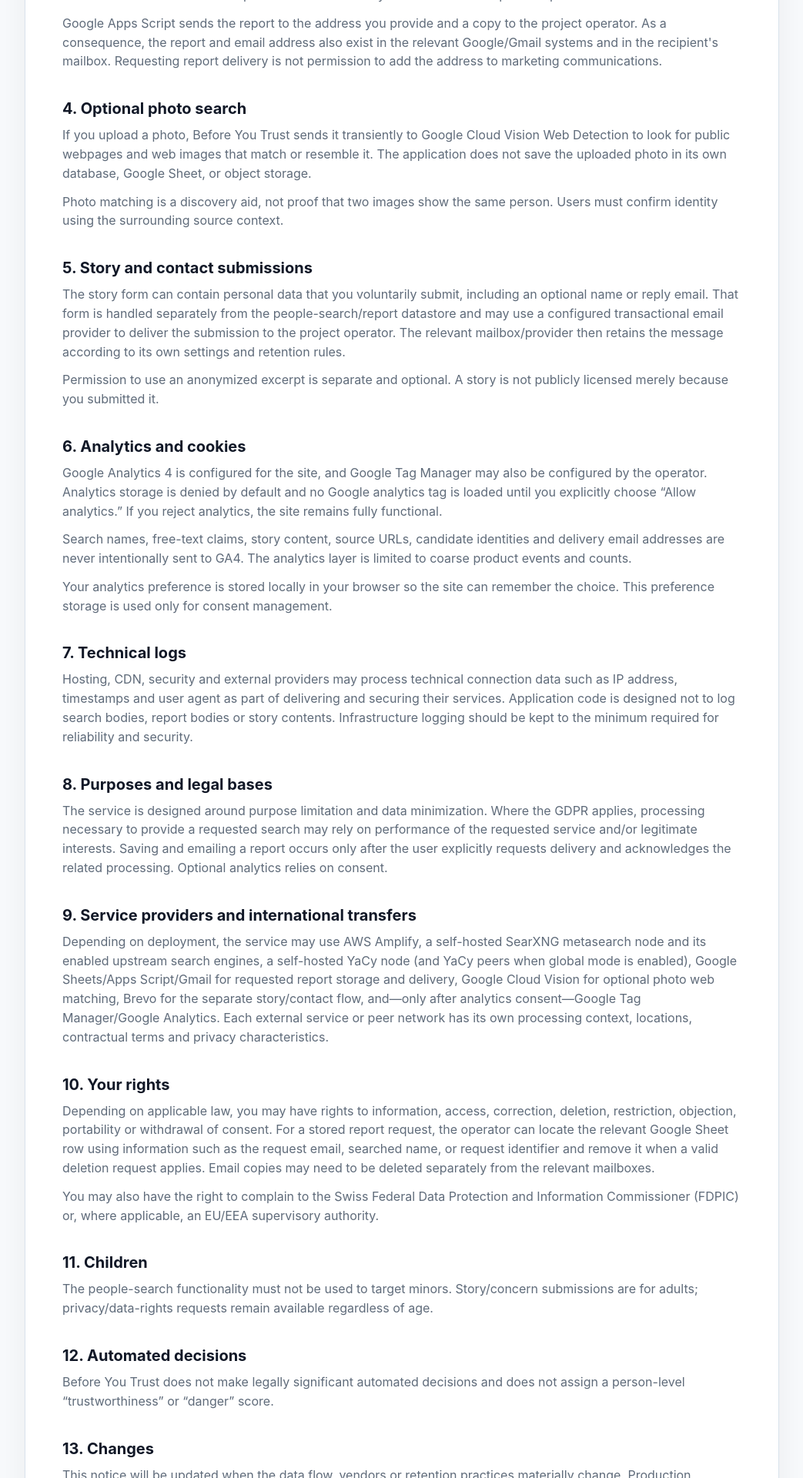
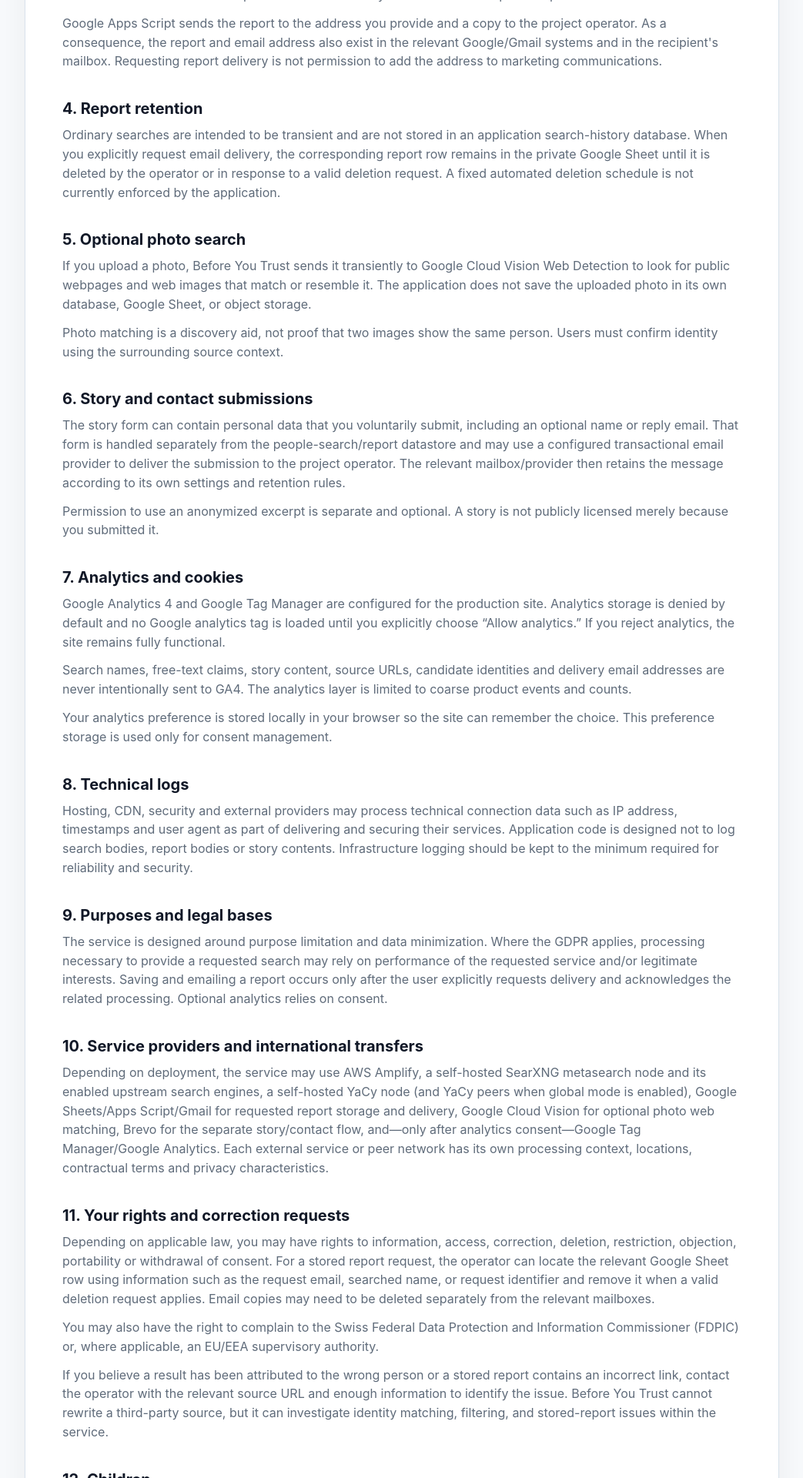
Before and after one commit to kuefmz/before-you-trust, a Next.js app: page /privacy in a window 1280 px wide. Shown: the part 940-2860 px from the top of the page at 77% size, without its empty margins (46-1089 px from the left). Built offline with nearby package versions, Linux system fonts and the light colour scheme; no server answers.

Commit message:
privacy: clarify retention, analytics and correction requests

```diff
--- a/app/privacy/page.tsx
+++ b/app/privacy/page.tsx
@@ -74,7 +74,17 @@ export default function PrivacyPage() {
           add the address to marketing communications.
         </p>
 
-        <h2>4. Optional photo search</h2>
+        <h2>4. Report retention</h2>
+        <p>
+          Ordinary searches are intended to be transient and are not stored in
+          an application search-history database. When you explicitly request
+          email delivery, the corresponding report row remains in the private
+          Google Sheet until it is deleted by the operator or in response to a
+          valid deletion request. A fixed automated deletion schedule is not
+          currently enforced by the application.
+        </p>
+
+        <h2>5. Optional photo search</h2>
         <p>
           If you upload a photo, Before You Trust sends it transiently to Google
           Cloud Vision Web Detection to look for public webpages and web images
@@ -87,7 +97,7 @@ export default function PrivacyPage() {
           context.
         </p>
 
-        <h2>5. Story and contact submissions</h2>
+        <h2>6. Story and contact submissions</h2>
         <p>
           The story form can contain personal data that you voluntarily submit,
           including an optional name or reply email. That form is handled
@@ -101,13 +111,13 @@ export default function PrivacyPage() {
           story is not publicly licensed merely because you submitted it.
         </p>
 
-        <h2>6. Analytics and cookies</h2>
+        <h2>7. Analytics and cookies</h2>
         <p>
-          Google Analytics 4 is configured for the site, and Google Tag Manager
-          may also be configured by the operator. Analytics storage is denied
-          by default and no Google analytics tag is loaded until you explicitly
-          choose “Allow analytics.” If you reject analytics, the site remains
-          fully functional.
+          Google Analytics 4 and Google Tag Manager are configured for the
+          production site. Analytics storage is denied by default and no Google
+          analytics tag is loaded until you explicitly choose “Allow
+          analytics.” If you reject analytics, the site remains fully
+          functional.
         </p>
         <p>
           Search names, free-text claims, story content, source URLs, candidate
@@ -121,7 +131,7 @@ export default function PrivacyPage() {
           consent management.
         </p>
 
-        <h2>7. Technical logs</h2>
+        <h2>8. Technical logs</h2>
         <p>
           Hosting, CDN, security and external providers may process technical
           connection data such as IP address, timestamps and user agent as part
@@ -131,7 +141,7 @@ export default function PrivacyPage() {
           reliability and security.
         </p>
 
-        <h2>8. Purposes and legal bases</h2>
+        <h2>9. Purposes and legal bases</h2>
         <p>
           The service is designed around purpose limitation and data
           minimization. Where the GDPR applies, processing necessary to provide a
@@ -141,7 +151,7 @@ export default function PrivacyPage() {
           related processing. Optional analytics relies on consent.
         </p>
 
-        <h2>9. Service providers and international transfers</h2>
+        <h2>10. Service providers and international transfers</h2>
         <p>
           Depending on deployment, the service may use AWS Amplify, a
           self-hosted SearXNG metasearch node and its enabled upstream search
@@ -154,7 +164,7 @@ export default function PrivacyPage() {
           contractual terms and privacy characteristics.
         </p>
 
-        <h2>10. Your rights</h2>
+        <h2>11. Your rights and correction requests</h2>
         <p>
           Depending on applicable law, you may have rights to information,
           access, correction, deletion, restriction, objection, portability or
@@ -169,22 +179,30 @@ export default function PrivacyPage() {
           Protection and Information Commissioner (FDPIC) or, where applicable,
           an EU/EEA supervisory authority.
         </p>
+        <p>
+          If you believe a result has been attributed to the wrong person or a
+          stored report contains an incorrect link, contact the operator with
+          the relevant source URL and enough information to identify the issue.
+          Before You Trust cannot rewrite a third-party source, but it can
+          investigate identity matching, filtering, and stored-report issues
+          within the service.
+        </p>
 
-        <h2>11. Children</h2>
+        <h2>12. Children</h2>
         <p>
           The people-search functionality must not be used to target minors.
           Story/concern submissions are for adults; privacy/data-rights requests
           remain available regardless of age.
         </p>
 
-        <h2>12. Automated decisions</h2>
+        <h2>13. Automated decisions</h2>
         <p>
           Before You Trust does not make legally significant automated
           decisions and does not assign a person-level “trustworthiness” or
           “danger” score.
         </p>
 
-        <h2>13. Changes</h2>
+        <h2>14. Changes</h2>
         <p>
           This notice will be updated when the data flow, vendors or retention
           practices materially change. Production configuration should always
```
